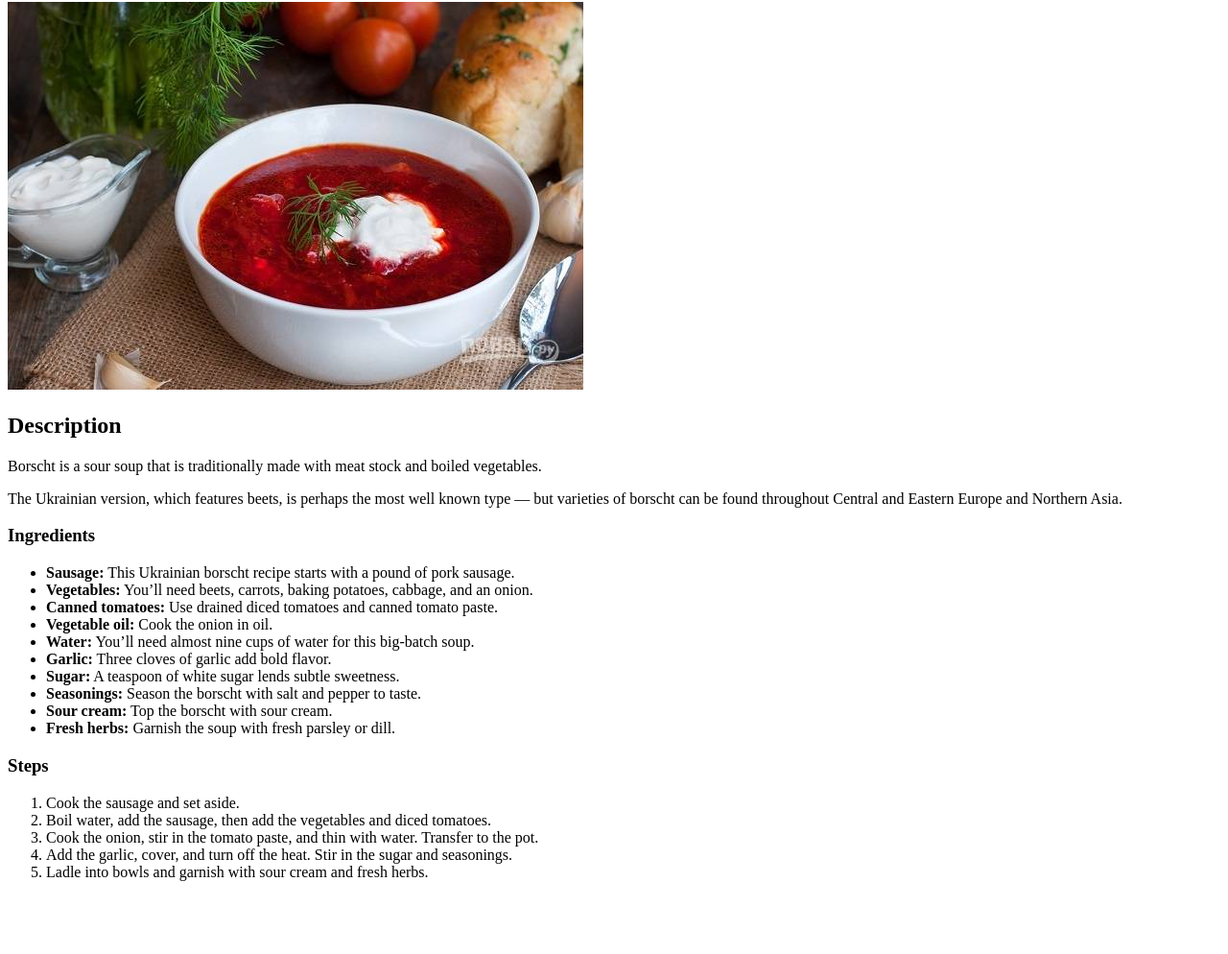
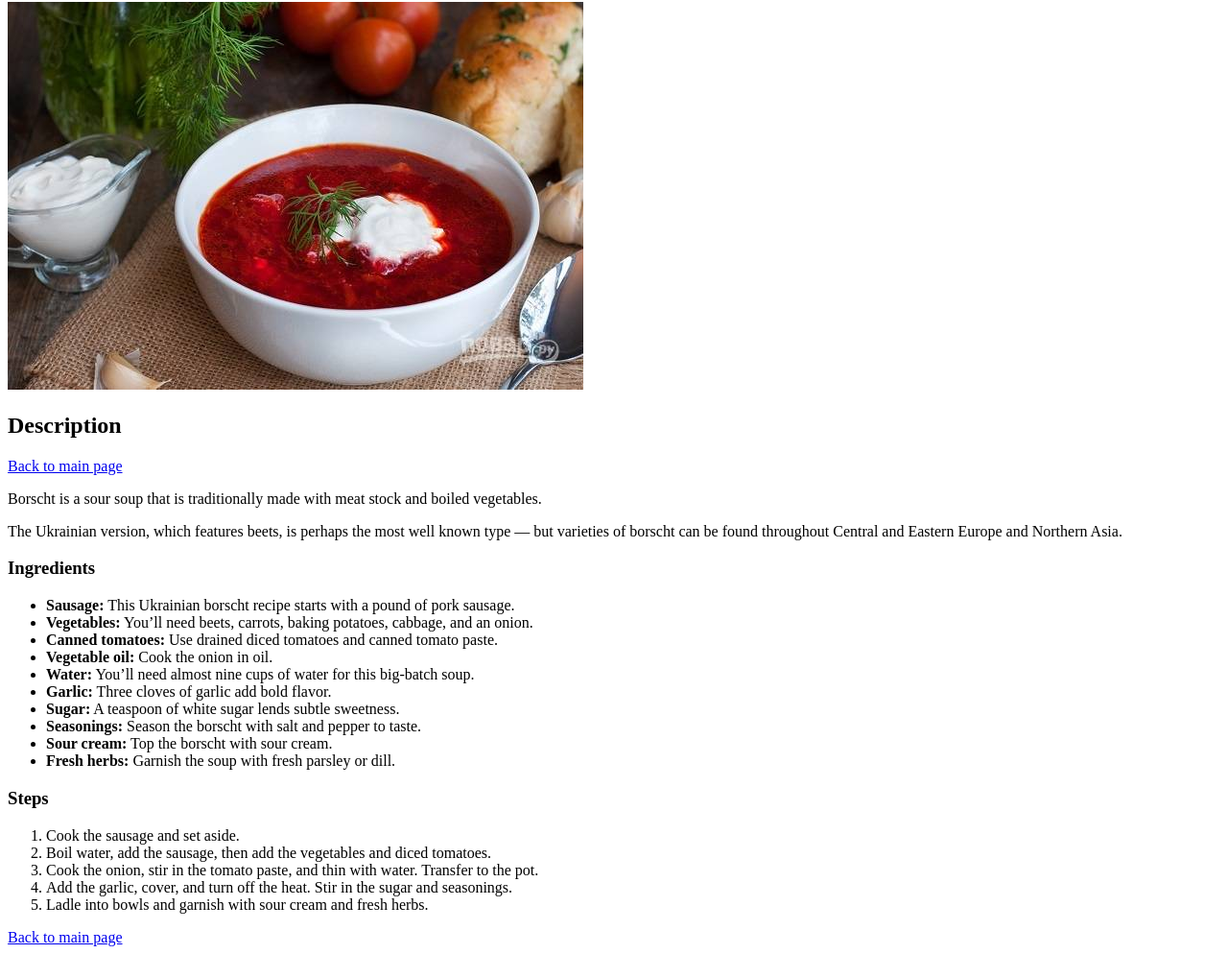
Before and after one commit to Joper32rus/odin-recipies, a plain HTML site: page recipes/borscht.html in a window 1280 px wide. Shown: the part 78-1072 px from the top of the page at 96% size. Before the commit the page ends 1012 px from the top, so only its background shows below. Drawn offline with Linux system fonts and the light colour scheme.

Commit message:
Added a link to the main page

```diff
--- a/recipes/borscht.html
+++ b/recipes/borscht.html
@@ -8,6 +8,7 @@
     <h2>Description</h2>
 </head>
 <body>
+    <p><a href="../index.html">Back to main page</a></p>
     <p>
         Borscht is a sour soup that is traditionally made with meat stock and boiled vegetables.
     </p>
@@ -35,5 +36,6 @@
         <li>Add the garlic, cover, and turn off the heat. Stir in the sugar and seasonings. </li>
         <li>Ladle into bowls and garnish with sour cream and fresh herbs. </li>
     </ol>
+    <a href="../index.html">Back to main page</a>
 </body>
 </html>
```
